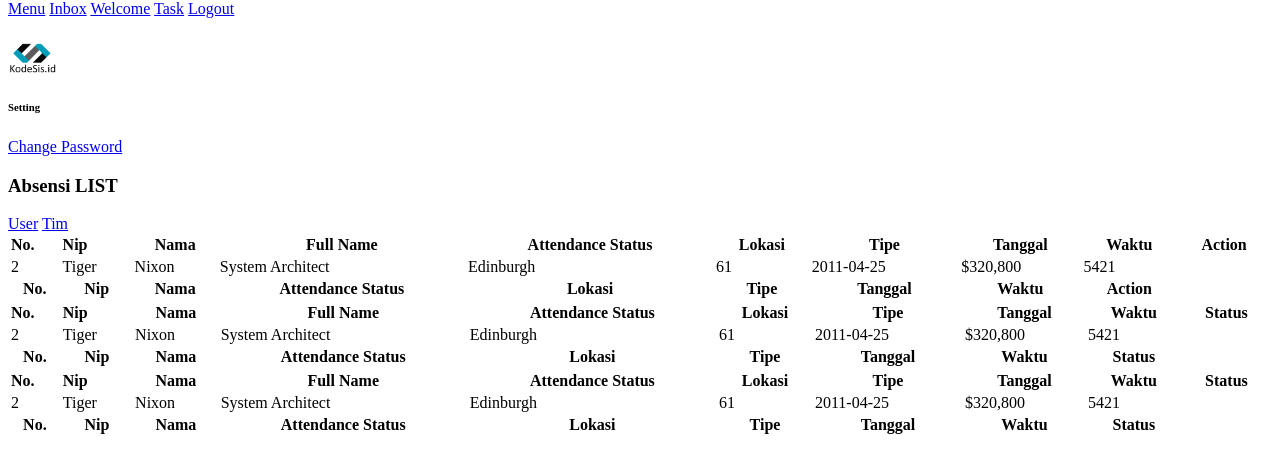
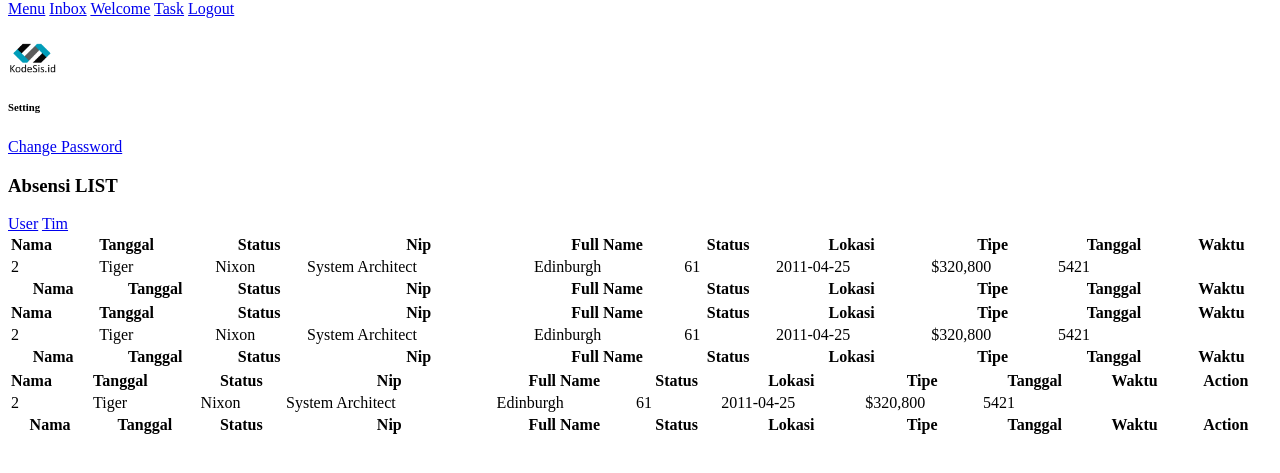
Before and after one commit to kodesis/mobile-admin, a CodeIgniter app: the page made by application/views/absensi/v_absensi_list.php in a window 1280 px wide. Shown: the part 44-517 px from the top of the page. Run offline with CodeIgniter, Linux system fonts and the light colour scheme; data that the repository does not hold is empty; some libraries are stand-ins or nearby versions.

Commit message:
Update Absensi List

```diff
--- a/application/views/absensi/v_absensi_list.php
+++ b/application/views/absensi/v_absensi_list.php
@@ -85,11 +85,110 @@
                         <table id="table1" class="display nowrap" style="width:100%">
                             <thead>
                                 <tr>
-                                    <th style="text-align:left;">No.</th>
-                                    <th style="text-align:left;">Nip</th>
+                                    <th style="text-align:left;">Nama</th>
+                                    <th style="text-align:left;">Tanggal</th>
+                                    <th>Status</th>
+                                    <th>Nip</th>
+                                    <th>Full Name</th>
+                                    <th>Status</th>
+                                    <th>Lokasi</th>
+                                    <th>Tipe</th>
+                                    <th>Tanggal</th>
+                                    <th>Waktu</th>
+                                    <!-- <th>Action</th> -->
+                                </tr>
+                            </thead>
+                            <tbody>
+                                <tr>
+                                    <td style="text-align:left;">2</td>
+                                    <td>Tiger</td>
+                                    <td>Nixon</td>
+                                    <td>System Architect</td>
+                                    <td>Edinburgh</td>
+                                    <td>61</td>
+                                    <td>2011-04-25</td>
+                                    <td>$320,800</td>
+                                    <td>5421</td>
+                                </tr>
+                            </tbody>
+                            <tfoot>
+                                <tr>
                                     <th>Nama</th>
+                                    <th>Tanggal</th>
+                                    <th>Status</th>
+                                    <th>Nip</th>
                                     <th>Full Name</th>
-                                    <th>Attendance Status</th>
+                                    <th>Status</th>
+                                    <th>Lokasi</th>
+                                    <th>Tipe</th>
+                                    <th>Tanggal</th>
+                                    <th>Waktu</th>
+                                    <!-- <th>Action</th> -->
+                                </tr>
+                            </tfoot>
+                        </table>
+                    </div>
+                </div>
+                <div data-bs-parent="#tab-group-2" class="collapse" id="tab-6">
+                    <div class="content" style="cursor: pointer;  margin: 0;">
+                        <table id="table2" class="display nowrap" style="width:100%">
+                            <thead>
+                                <tr>
+                                    <th style="text-align:left;">Nama</th>
+                                    <th style="text-align:left;">Tanggal</th>
+                                    <th>Status</th>
+                                    <th>Nip</th>
+                                    <th>Full Name</th>
+                                    <th>Status</th>
+                                    <th>Lokasi</th>
+                                    <th>Tipe</th>
+                                    <th>Tanggal</th>
+                                    <th>Waktu</th>
+                                    <!-- <th>Action</th> -->
+                                </tr>
+                            </thead>
+                            <tbody>
+                                <tr>
+                                    <td style="text-align:left;">2</td>
+                                    <td>Tiger</td>
+                                    <td>Nixon</td>
+                                    <td>System Architect</td>
+                                    <td>Edinburgh</td>
+                                    <td>61</td>
+                                    <td>2011-04-25</td>
+                                    <td>$320,800</td>
+                                    <td>5421</td>
+                                </tr>
+                            </tbody>
+                            <tfoot>
+                                <tr>
+                                    <th>Nama</th>
+                                    <th>Tanggal</th>
+                                    <th>Status</th>
+                                    <th>Nip</th>
+                                    <th>Full Name</th>
+                                    <th>Status</th>
+                                    <th>Lokasi</th>
+                                    <th>Tipe</th>
+                                    <th>Tanggal</th>
+                                    <th>Waktu</th>
+                                    <!-- <th>Action</th> -->
+                                </tr>
+                            </tfoot>
+                        </table>
+                    </div>
+                </div>
+                <div data-bs-parent="#tab-group-2" class="collapse" id="tab-7">
+                    <div class="content" style="cursor: pointer;  margin: 0;">
+                        <table id="table3" class="display nowrap" style="width:100%">
+                            <thead>
+                                <tr>
+                                    <th style="text-align:left;">Nama</th>
+                                    <th style="text-align:left;">Tanggal</th>
+                                    <th>Status</th>
+                                    <th>Nip</th>
+                                    <th>Full Name</th>
+                                    <th>Status</th>
                                     <th>Lokasi</th>
                                     <th>Tipe</th>
                                     <th>Tanggal</th>
@@ -112,107 +211,17 @@
                             </tbody>
                             <tfoot>
                                 <tr>
-                                    <th>No.</th>
+                                    <th>Nama</th>
+                                    <th>Tanggal</th>
+                                    <th>Status</th>
                                     <th>Nip</th>
-                                    <th>Nama</th>
-                                    <th>Attendance Status</th>
+                                    <th>Full Name</th>
+                                    <th>Status</th>
                                     <th>Lokasi</th>
                                     <th>Tipe</th>
                                     <th>Tanggal</th>
                                     <th>Waktu</th>
                                     <th>Action</th>
-                                </tr>
-                            </tfoot>
-                        </table>
-                    </div>
-                </div>
-                <div data-bs-parent="#tab-group-2" class="collapse" id="tab-6">
-                    <div class="content" style="cursor: pointer;  margin: 0;">
-                        <table id="table2" class="display nowrap" style="width:100%">
-                            <thead>
-                                <tr>
-                                    <th style="text-align:left;">No.</th>
-                                    <th style="text-align:left;">Nip</th>
-                                    <th>Nama</th>
-                                    <th>Full Name</th>
-                                    <th>Attendance Status</th>
-                                    <th>Lokasi</th>
-                                    <th>Tipe</th>
-                                    <th>Tanggal</th>
-                                    <th>Waktu</th>
-                                    <th>Status</th>
-                                </tr>
-                            </thead>
-                            <tbody>
-                                <tr>
-                                    <td style="text-align:left;">2</td>
-                                    <td>Tiger</td>
-                                    <td>Nixon</td>
-                                    <td>System Architect</td>
-                                    <td>Edinburgh</td>
-                                    <td>61</td>
-                                    <td>2011-04-25</td>
-                                    <td>$320,800</td>
-                                    <td>5421</td>
-                                </tr>
-                            </tbody>
-                            <tfoot>
-                                <tr>
-                                    <th>No.</th>
-                                    <th>Nip</th>
-                                    <th>Nama</th>
-                                    <th>Attendance Status</th>
-                                    <th>Lokasi</th>
-                                    <th>Tipe</th>
-                                    <th>Tanggal</th>
-                                    <th>Waktu</th>
-                                    <th>Status</th>
-                                </tr>
-                            </tfoot>
-                        </table>
-                    </div>
-                </div>
-                <div data-bs-parent="#tab-group-2" class="collapse" id="tab-7">
-                    <div class="content" style="cursor: pointer;  margin: 0;">
-                        <table id="table3" class="display nowrap" style="width:100%">
-                            <thead>
-                                <tr>
-                                    <th style="text-align:left;">No.</th>
-                                    <th style="text-align:left;">Nip</th>
-                                    <th>Nama</th>
-                                    <th>Full Name</th>
-                                    <th>Attendance Status</th>
-                                    <th>Lokasi</th>
-                                    <th>Tipe</th>
-                                    <th>Tanggal</th>
-                                    <th>Waktu</th>
-                                    <th>Status</th>
-                                </tr>
-                            </thead>
-                            <tbody>
-                                <tr>
-                                    <td style="text-align:left;">2</td>
-                                    <td>Tiger</td>
-                                    <td>Nixon</td>
-                                    <td>System Architect</td>
-                                    <td>Edinburgh</td>
-                                    <td>61</td>
-                                    <td>2011-04-25</td>
-                                    <td>$320,800</td>
-                                    <td>5421</td>
-                                </tr>
-                            </tbody>
-                            <tfoot>
-                                <tr>
-                                    <th>No.</th>
-                                    <th>Nip</th>
-                                    <th>Nama</th>
-                                    <th>Attendance Status</th>
-                                    <th>Lokasi</th>
-                                    <th>Tipe</th>
-                                    <th>Tanggal</th>
-                                    <th>Waktu</th>
-                                    <th>Status</th>
                                 </tr>
                             </tfoot>
                         </table>
```
Also changed, not shown: application/controllers/Absensi.php (+75 -46 lines).
